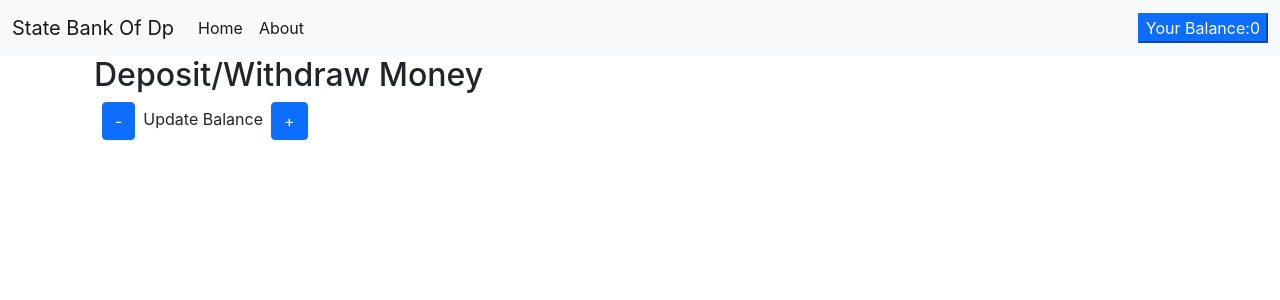
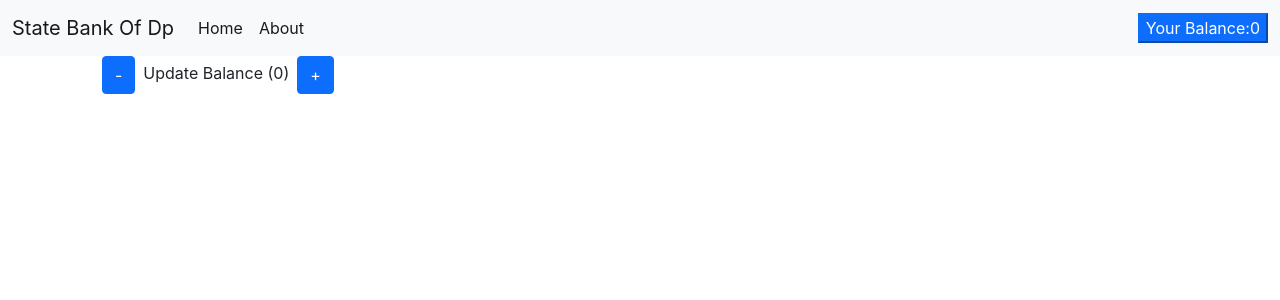
Before and after one commit to Dp20703/reduxapp, a React (Create React App) app: page / in a window 1280 px wide. Shown: the top 300 px of the page. Built offline with nearby package versions, Linux system fonts and the light colour scheme.

Commit message:
Made some changes in store.js

```diff
--- a/src/components/shop.js
+++ b/src/components/shop.js
@@ -1,12 +1,19 @@
 import React from 'react'
-
+import { useDispatch, useSelector } from 'react-redux'
+import { bindActionCreators } from 'redux';
+import { actionCreators } from '../state';
 const Shop = () => {
+    const dispatch = useDispatch();
+    const balance = useSelector(state => state.amount)
+    const { depositMoney, withdrawMoney } = bindActionCreators(actionCreators, dispatch)
     return (
         <div className='container'>
-            <h2>Deposit/Withdraw Money</h2>
-            <button className="btn btn-primary mx-2">-</button>
-             Update Balance
-            <button className="btn btn-primary mx-2">+</button>
+            <button className="btn btn-primary mx-2" onClick={() => { withdrawMoney(100) }}>-</button>
+            Update Balance ({balance})
+            <button className="btn btn-primary mx-2" onClick={() => { depositMoney(100) }}>+</button>
+            {/* <button className="btn btn-primary mx-2" onClick={()=>{dispatch(actionCreators.withdrawMoney(100))}}>-</button>
+            Update Balance ({balance})
+            <button className="btn btn-primary mx-2" onClick={() => { dispatch(actionCreators.depositMoney(100)) }}>+</button> */}
 
         </div>
     )
--- a/src/state/action-creators/index.js
+++ b/src/state/action-creators/index.js
@@ -1,4 +1,4 @@
-export const depostMoney = (amount) => {
+export const depositMoney = (amount) => {
     return (dispatch) => {
         dispatch({
             type: "deposit",
--- a/src/state/reducers/amountReducer.js
+++ b/src/state/reducers/amountReducer.js
@@ -1,9 +1,10 @@
  const reducer=(state=0,action)=>{
     if(action.type==='deposit'){
-        return state+action.playload;
+        // console.log(action.payload)
+        return state+action.payload;
     }
     if(action.type==='withdraw'){
-        return state-action.playload
+        return state-action.payload
     }
     else{
         return state;
```
Also changed, not shown: 1 other file (tests, documents, lock files or other folders).
